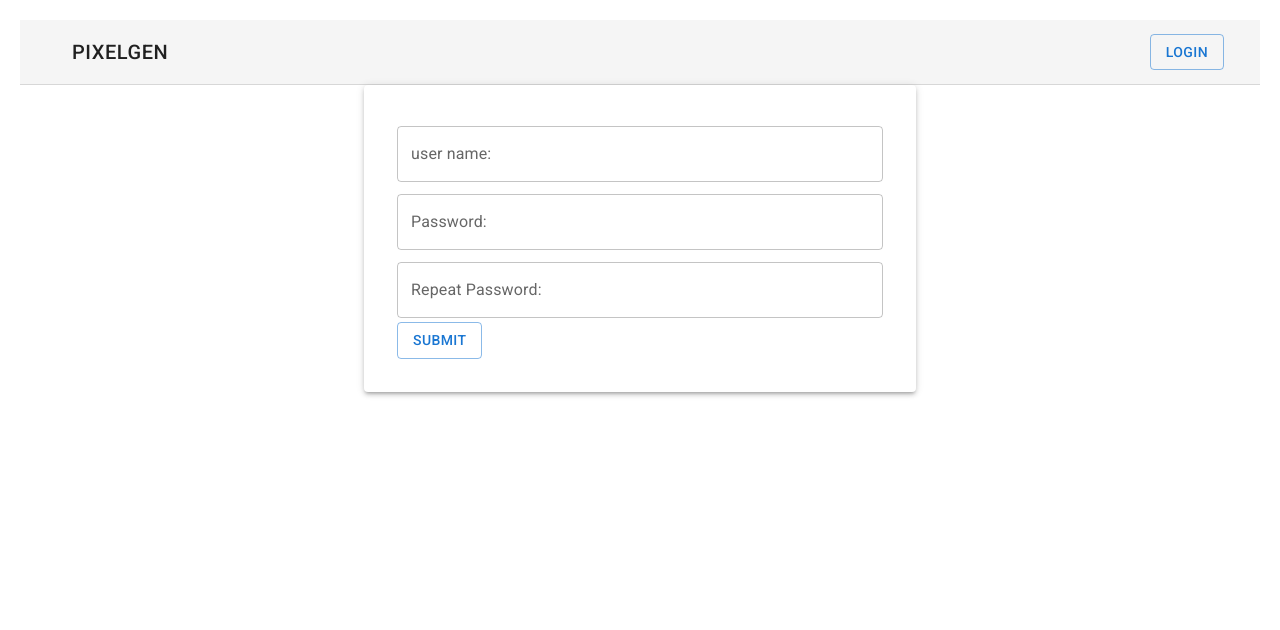
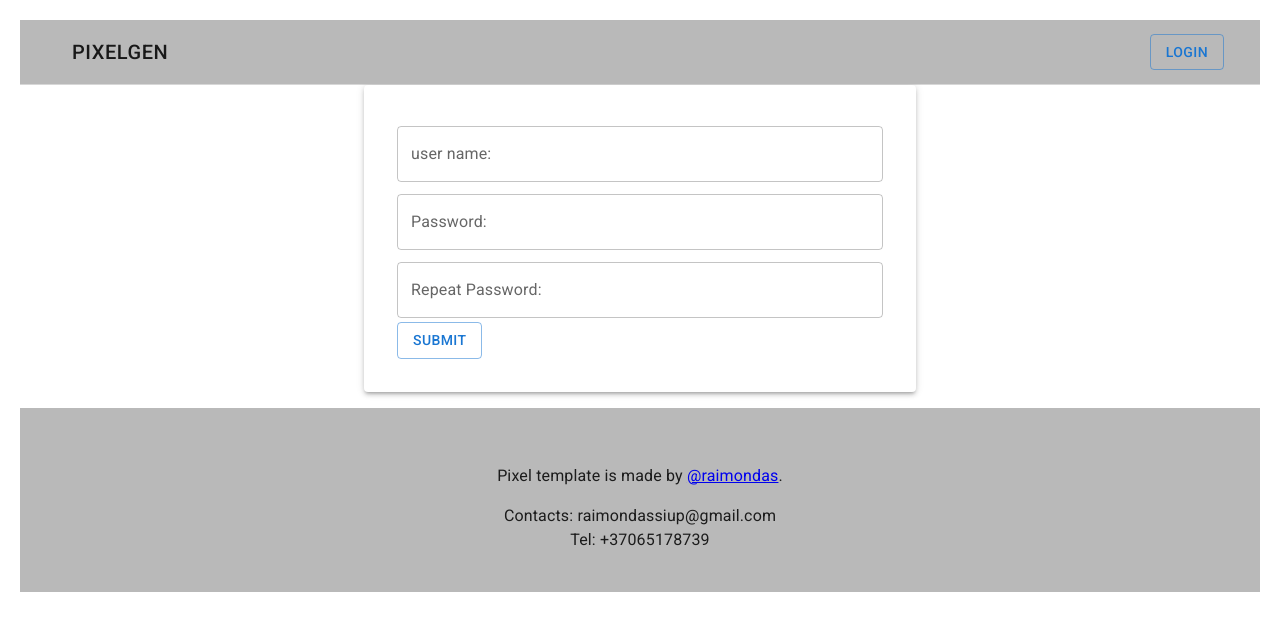
Before and after one commit to raimondassi/PixelProject, a React (Create React App) app in the folder frontend/: page /users/registration in a window 1280 px wide. Shown: the top 630 px of the page. Built offline with nearby package versions, Linux system fonts and the light colour scheme.

Commit message:
ui changed

```diff
--- a/frontend/src/App.js
+++ b/frontend/src/App.js
@@ -3,6 +3,7 @@ import Content from "./components/content/Content";
 import {BrowserRouter} from "react-router-dom";
 import store from "./store/store";
 import {Provider} from "react-redux";
+import MyFooter from "./components/footer/MyFooter";
 
 function App() {
   return (
@@ -11,6 +12,8 @@ function App() {
         <div className="container">
           <Header/>
           <Content/>
+          {/*<Footer/>*/}
+          <MyFooter/>
         </div>
       </BrowserRouter>
     </Provider>
--- /dev/null
+++ b/frontend/src/components/footer/MyFooter.js
@@ -0,0 +1,16 @@
+import * as React from "react";
+
+export default () => {
+  return (
+    <>
+      <footer className="blog-footer">
+        <p>Pixel template is made by <a href="#">@raimondas</a>.
+        </p>
+        <p>
+          Contacts: raimondassiup@gmail.com<br/>
+          Tel: +37065178739
+        </p>
+      </footer>
+    </>
+  );
+}
--- a/frontend/src/components/header/Header.js
+++ b/frontend/src/components/header/Header.js
@@ -43,7 +43,7 @@ export default () => {
       elevation={0}
       sx={{borderBottom: (theme) => `1px solid ${theme.palette.divider}`}}
     >
-      <Toolbar sx={{flexWrap: 'wrap'}}>
+      <Toolbar sx={{flexWrap: 'wrap', background: "#b9b9b9"}}>
         <Typography variant="h6" color="inherit" noWrap sx={{flexGrow: 1}}>
           <Button
             variant="button"
--- a/frontend/src/page/PictureGeneration.js
+++ b/frontend/src/page/PictureGeneration.js
@@ -100,7 +100,6 @@ export default function PictureGeneration() {
         {
           user ?
             <Stack spacing={2} direction="row" justifyContent="center">
-              <Button variant="contained">save for later </Button>
               <Button variant="contained"
                       onClick={() => onCreateOrder()}
                       to="/order"
@@ -109,7 +108,7 @@ export default function PictureGeneration() {
               </Button>
             </Stack>
             :
-            <HelperText name="If you want to order or save picture you have to login"/>
+            <HelperText name="If you want to order this product you have to login"/>
         }
       </div>
       }
--- a/frontend/src/style.css
+++ b/frontend/src/style.css
@@ -1,3 +1,15 @@
 .product-form {
     margin: 25px;
 }
+
+.blog-footer {
+    margin-top: 1rem;
+    padding: 2.5rem 0;
+    color: #1c1c1c;
+    text-align: center;
+    background-color: #b9b9b9;
+}
+
+.blog-footer p:last-child {
+    margin-bottom: 0;
+}
```
